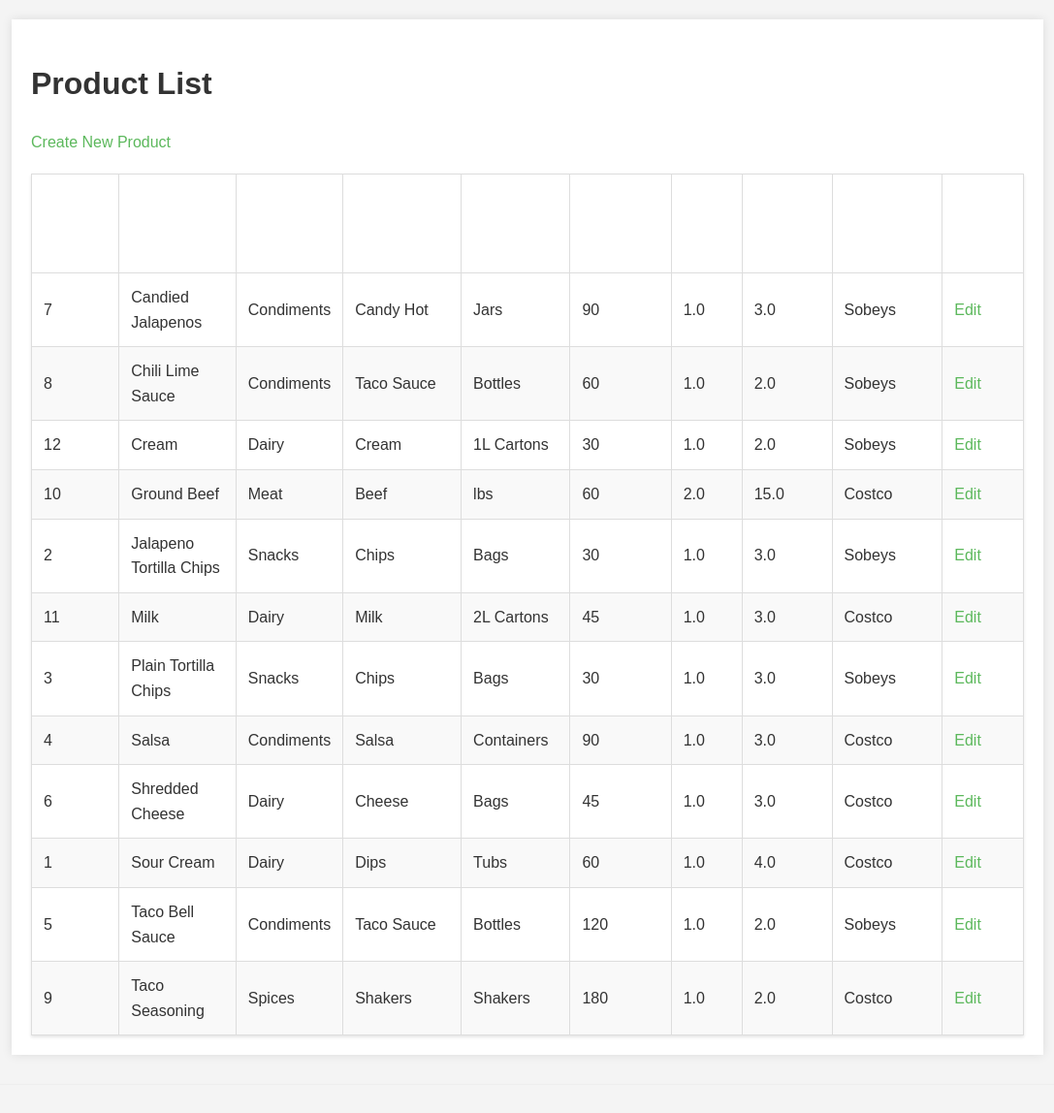
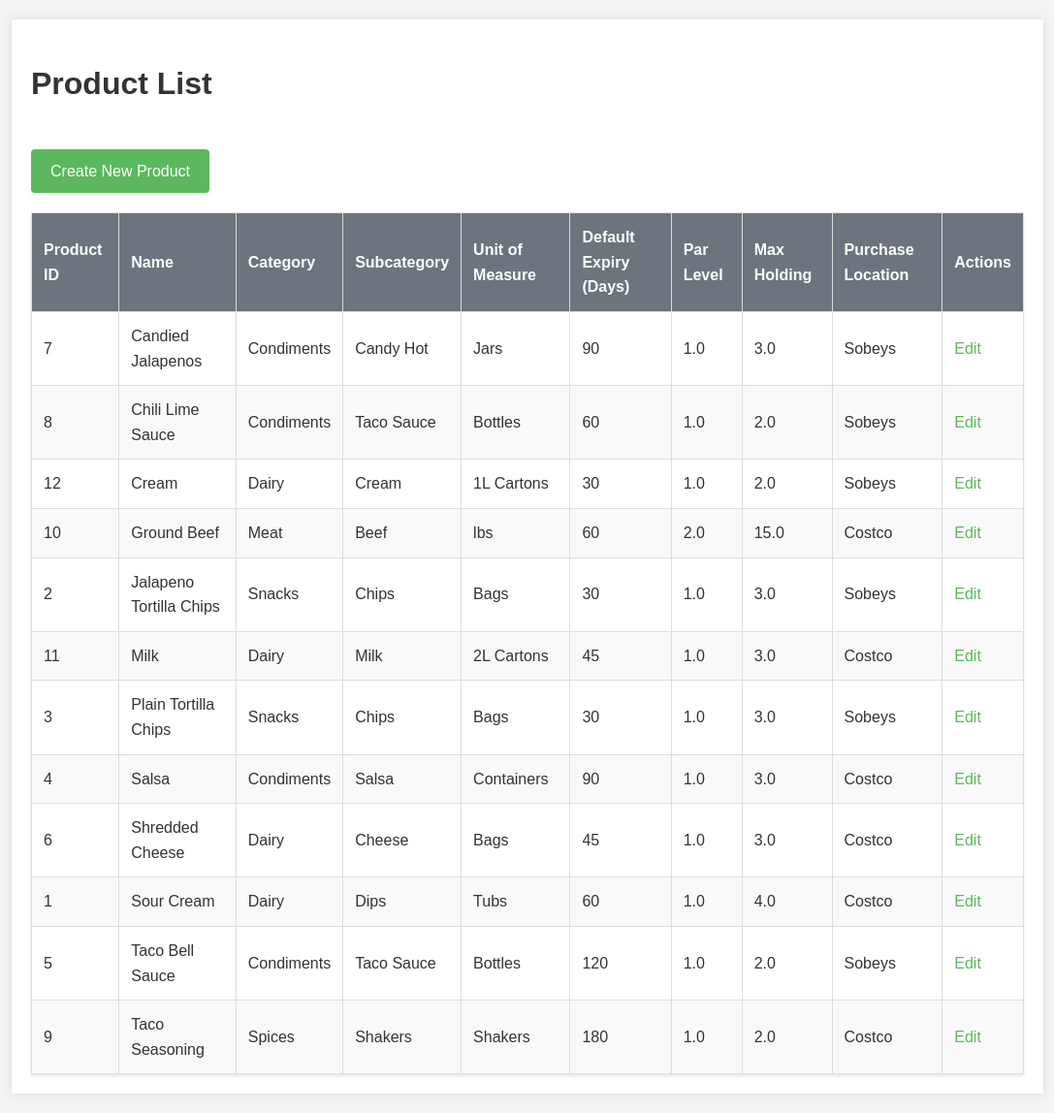
Before and after one commit to Mikeymac75/PIM, a Flask app: page /products in a window 1280 px wide. Shown: the part 133-1281 px from the top of the page at 97% size, without its empty margins (96-1183 px from the left). Run offline with Flask 3, Linux system fonts and the light colour scheme; data comes from the database, SQL or seed files in the repository.

Commit message:
Fix: Improve readability of product list table headers and style link
- I applied a background color (#6c757d) to the table headers on the
  Product List page (templates/list_products.html) to ensure the
  white header text is clearly visible. This was achieved by adding
  a new CSS class `th.product-list-header` to static/style.css
  and applying it to the relevant <th> elements.

- I styled the "Create New Product" link on the Product List page
  as a button using the existing `.button` class for better visual
  prominence and consistency.

These changes address the issue of poor contrast in the product list
table headers and provide a minor cosmetic enhancement to the page
without impacting functionality.

```diff
--- a/static/style.css
+++ b/static/style.css
@@ -413,3 +413,6 @@ tr.below-par-level:hover td {
 }
 .ingredient-name { flex-basis: 60%; } /* Item name takes more space */
 .ingredient-quantity { flex-basis: 35%; }
+
+/* Product List Table Header Color */
+th.product-list-header { background-color: #6c757d; }
--- a/templates/list_products.html
+++ b/templates/list_products.html
@@ -4,22 +4,22 @@
 
 {% block content %}
 <h1>Product List</h1>
-<p><a href="{{ url_for('create_product_view') }}">Create New Product</a></p>
+<a href="{{ url_for('create_product_view') }}" class="button">Create New Product</a>
 
 {% if products %}
 <table>
     <thead>
         <tr>
-            <th>Product ID</th> <!-- New Header -->
-            <th>Name</th>
-            <th>Category</th>
-            <th>Subcategory</th>
-            <th>Unit of Measure</th>
-            <th>Default Expiry (Days)</th>
-            <th>Par Level</th>
-            <th>Max Holding</th>
-            <th>Purchase Location</th>
-            <th>Actions</th>
+            <th class="product-list-header">Product ID</th> <!-- New Header -->
+            <th class="product-list-header">Name</th>
+            <th class="product-list-header">Category</th>
+            <th class="product-list-header">Subcategory</th>
+            <th class="product-list-header">Unit of Measure</th>
+            <th class="product-list-header">Default Expiry (Days)</th>
+            <th class="product-list-header">Par Level</th>
+            <th class="product-list-header">Max Holding</th>
+            <th class="product-list-header">Purchase Location</th>
+            <th class="product-list-header">Actions</th>
         </tr>
     </thead>
     <tbody>
```
